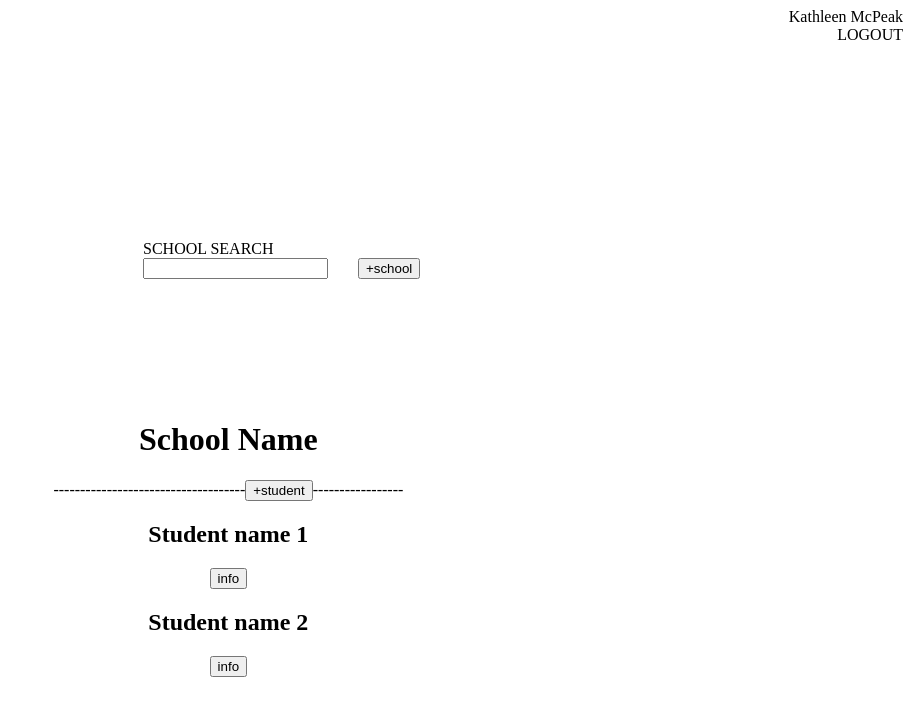
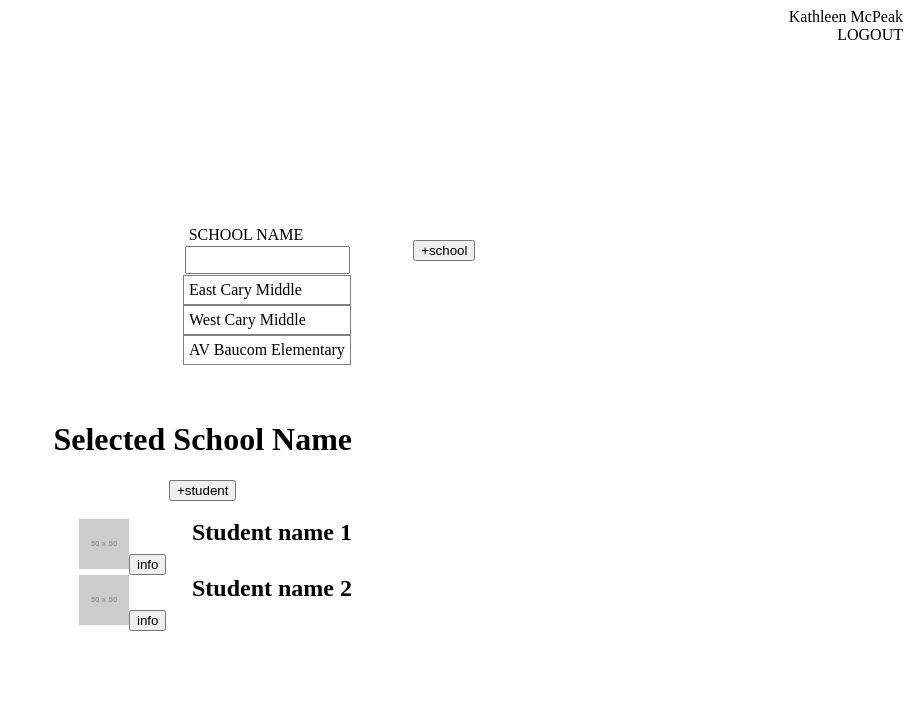
Before and after one commit to angrbrd/peak-group-project, a plain HTML site: page public/select.html in a window 1280 px wide. Shown: the whole page, without its empty margins (369-1280 px from the left). Drawn offline with Linux system fonts and the light colour scheme; placeholder pictures from the web are drawn by us.

Commit message:
select html ready for use

```diff
--- a/public/css/style.css
+++ b/public/css/style.css
@@ -1,12 +1,12 @@
 /*NOTE this file may be temporary if SASS is used and/or a framework*/
 
-#username-display, #logout {
+#usernameDisplay, #logout {
 	float: right;
 	clear: right;
 	margin: 0 auto;
 }
 
-#school-search-form {
+#schoolSearchForm {
 	position: absolute;
 	left: 40%;
 	top: 30%;
@@ -16,18 +16,48 @@ p {
 	margin: 0 auto;
 }
 
-#add-school-modal {
+#addSchoolModal {
 	visibility: hidden;
 }
 
-#add-school-init {
-	margin-left: 30px;
+#addSchoolInit {
+	position: absolute;
+	left: 130%;
 }
 
+#listOfSchools {
+	list-style: none;
+	margin-top: 35px;
+}
 
-#selected-school {
+.school {
+	border: solid 1px gray;
+	padding: 5px;
+}
+
+#schoolNameLabel {
+	position: absolute;
+	left: 22%;
+	top: -10%;
+}
+
+#schoolSearch {
+	position: absolute;
+	left: 20%;
+	top: 4%;
+	width: 165px;
+	height: 28px;
+
+}
+
+#selectedSchool {
 	position: absolute;
 	top: 50%;
 	left: 33%;
 	text-align: center;
 }
+
+.studentName {
+	margin: 0 auto;
+	float: right;
+}
--- a/public/select.html
+++ b/public/select.html
@@ -8,29 +8,41 @@
 
 </head>
 <body>
-<p id="username-display">Kathleen McPeak</p>
+<p id="usernameDisplay">Kathleen McPeak</p>
 <p id="logout">LOGOUT</p>
 
 
-<form id="school-search-form">
-  <p>SCHOOL SEARCH</p>
-  <input type="search" id="school-search" name="school-search"><button id="add-school-init">+school</button>
+<form id="schoolSearchForm">
+  <label id="schoolNameLabel">SCHOOL NAME</label>
+  <input type="search" id="schoolSearch" name="school-search"><button id="addSchoolInit">+school</button>
+
+
+  <!-- FOR DYNAMIC CODE -->
+
+  <ul id="listOfSchools">
+  	<li class="school">East Cary Middle</li>
+  	<li class="school">West Cary Middle</li>
+  	<li class="school">AV Baucom Elementary</li>
+  </ul>
 </form>
 
 <!-- will be using REACT in order to create the search results and then further limit the results upon searching -->
 
-<container id="selected-school">
-<!-- below content to be used for server-side reference when dynamically creating info -->
-	<h1 id="school-header">School Name</h1>
-	<p>------------------------------------<button id="add-student">+student</button>-----------------</p>
+<container id="selectedSchool">
 
-	<h2>Student name 1</h2><button class="student-info">info</button>
-	<h2>Student name 2</h2><button class="student-info">info</button>
+<!-- FOR DYNAMIC CODE -->
+
+	<h1 id="schoolHeader">Selected School Name</h1>
+	<button id="add-student">+student</button><br><br>
+
+	<img class="studentIcon" src="http://placehold.it/50x50"><h2 class="studentName">Student name 1</h2><button class="studentInfo">info</button><br>
+
+	<img class="studentIcon" src="http://placehold.it/50x50"><h2 class="studentName">Student name 2</h2><button class="studentInfo">info</button>
 </container>
 
 <!-- add school modal -->
 <!-- NOTE:  alternatively instead of modal below.. could type school in school search and just hit the add school button and immediately have that school added! -->
-<div id="add-school-modal" class="modal">
+<div id="addSchoolModal" class="modal">
 	<div class="modal-content">
 		<span class="close">&times;</span>
 		 <form id="add-school-form">
```
